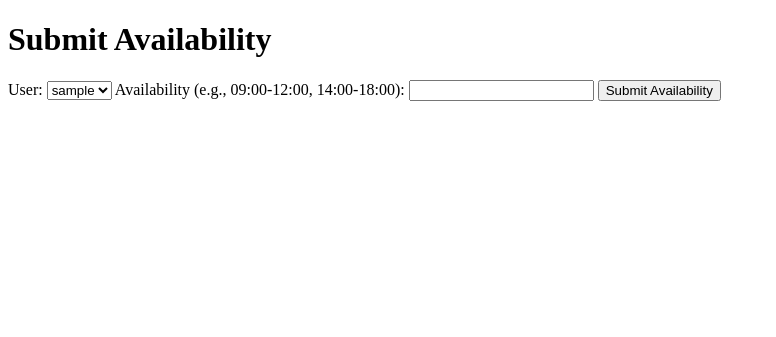
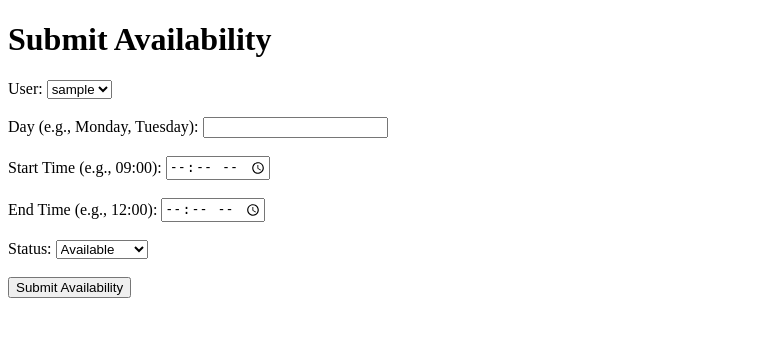
Before and after one commit to h8handles/SyncUp, a FastAPI app: page /submit-availability in a window 1280 px wide. Shown: the top 337 px of the page, without its empty margins (0-776 px from the left). Run offline with FastAPI, Linux system fonts and the light colour scheme; tables that the repository leaves empty hold one stand-in row (values such as "Sample post").

Commit message:
feat: Implement submit availability flow for SyncUp
Co-authored-by: aider (ollama_chat/qwen2.5-coder:14b) <aider@aider.chat>

```diff
--- a/main.py
+++ b/main.py
@@ -55,7 +55,7 @@ async def post_create_group(name: str = Form(...), db: Session = Depends(get_db)
         db.add(new_group)
         db.commit()
         db.refresh(new_group)
-        logger.info(f"Group created: {new_group.name} with invite code: {new_group.invite_code}")
+        logger.info(f"Group created: {new_group.name} with invite code: {db_group.invite_code}")
         return RedirectResponse(url="/", status_code=status.HTTP_303_SEE_OTHER)
     except Exception as e:
         logger.error(f"Error creating group: {e}")
@@ -77,17 +77,41 @@ async def post_add_member(username: str = Form(...), group_id: int = Form(...),
 
 @app.get("/submit-availability")
 async def get_submit_availability(request: Request, db: Session = Depends(get_db)):
+    """
+    Render the submit availability form page.
+    """
     users = db.query(User).all()
+    logger.info("Submit availability page loaded")
     return templates.TemplateResponse(request, "submit_availability.html", {"request": request, "users": users})
 
-@app.post("/availabilities/")
-async def post_submit_availability(user_id: int = Form(...), availability: str = Form(...), db: Session = Depends(get_db)):
-    db_availability = Availability(user_id=user_id, availability=availability)
-    db.add(db_availability)
-    db.commit()
-    db.refresh(db_availability)
-    logger.info(f"Availability submitted for user: {user_id} with timeslots: {availability}")
-    return {"status": "Availability submitted successfully"}
+@app.post("/submit-availability")
+async def post_submit_availability(
+    user_id: int = Form(...),
+    day: str = Form(...),
+    start_time: str = Form(...),
+    end_time: str = Form(...),
+    status_value: str = Form(...),
+    db: Session = Depends(get_db)
+):
+    """
+    Handle the submit availability form submission and save the record.
+    """
+    try:
+        new_availability = Availability(
+            user_id=user_id,
+            day=day,
+            start_time=start_time,
+            end_time=end_time,
+            status_value=status_value
+        )
+        db.add(new_availability)
+        db.commit()
+        db.refresh(new_availability)
+        logger.info(f"Availability submitted for user {user_id} on {day} from {start_time} to {end_time} with status {status_value}")
+        return RedirectResponse(url="/", status_code=status.HTTP_303_SEE_OTHER)
+    except Exception as e:
+        logger.error(f"Error submitting availability: {e}")
+        raise HTTPException(status_code=status.HTTP_500_INTERNAL_SERVER_ERROR, detail=str(e))
 
 @app.get("/groups/{group_id}/best-times")
 def get_best_times(group_id: int, db: Session = Depends(get_db)):
--- a/templates/groups.html
+++ b/templates/groups.html
@@ -24,5 +24,8 @@
     <a href="/" style="text-decoration: none; color: black;">
         <button>Back to Home</button>
     </a>
+    <a href="/submit-availability" style="text-decoration: none; color: black; margin-right: 10px;">
+        <button>Submit Availability</button>
+    </a>
 </div>
 {% endblock %}
--- a/templates/index.html
+++ b/templates/index.html
@@ -11,6 +11,9 @@
     <a href="/groups/join" style="text-decoration: none; color: black; margin-right: 10px;">
         <button>Join Group</button>
     </a>
+    <a href="/submit-availability" style="text-decoration: none; color: black; margin-right: 10px;">
+        <button>Submit Availability</button>
+    </a>
     <a href="/display-best-times" style="text-decoration: none; color: black;">
         <button>View Schedule</button>
     </a>
--- a/templates/submit_availability.html
+++ b/templates/submit_availability.html
@@ -9,8 +9,22 @@
         <option value="{{ user.id }}">{{ user.username }}</option>
         {% endfor %}
     </select>
-    <label for="availability">Availability (e.g., 09:00-12:00, 14:00-18:00):</label>
-    <input type="text" id="availability" name="availability" required>
+    <br><br>
+    <label for="day">Day (e.g., Monday, Tuesday):</label>
+    <input type="text" id="day" name="day" required>
+    <br><br>
+    <label for="start_time">Start Time (e.g., 09:00):</label>
+    <input type="time" id="start_time" name="start_time" required>
+    <br><br>
+    <label for="end_time">End Time (e.g., 12:00):</label>
+    <input type="time" id="end_time" name="end_time" required>
+    <br><br>
+    <label for="status_value">Status:</label>
+    <select id="status_value" name="status_value" required>
+        <option value="available">Available</option>
+        <option value="unavailable">Unavailable</option>
+    </select>
+    <br><br>
     <button type="submit">Submit Availability</button>
 </form>
 {% endblock %}
```
